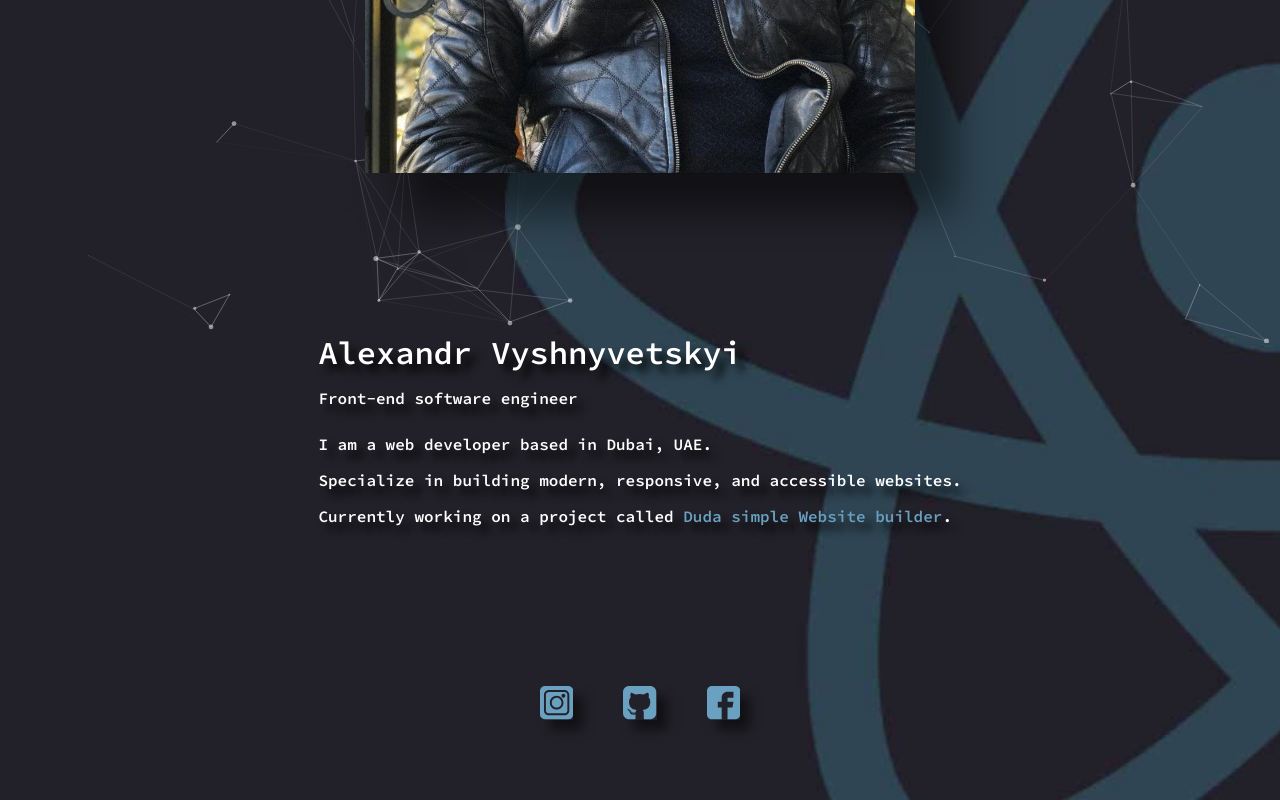
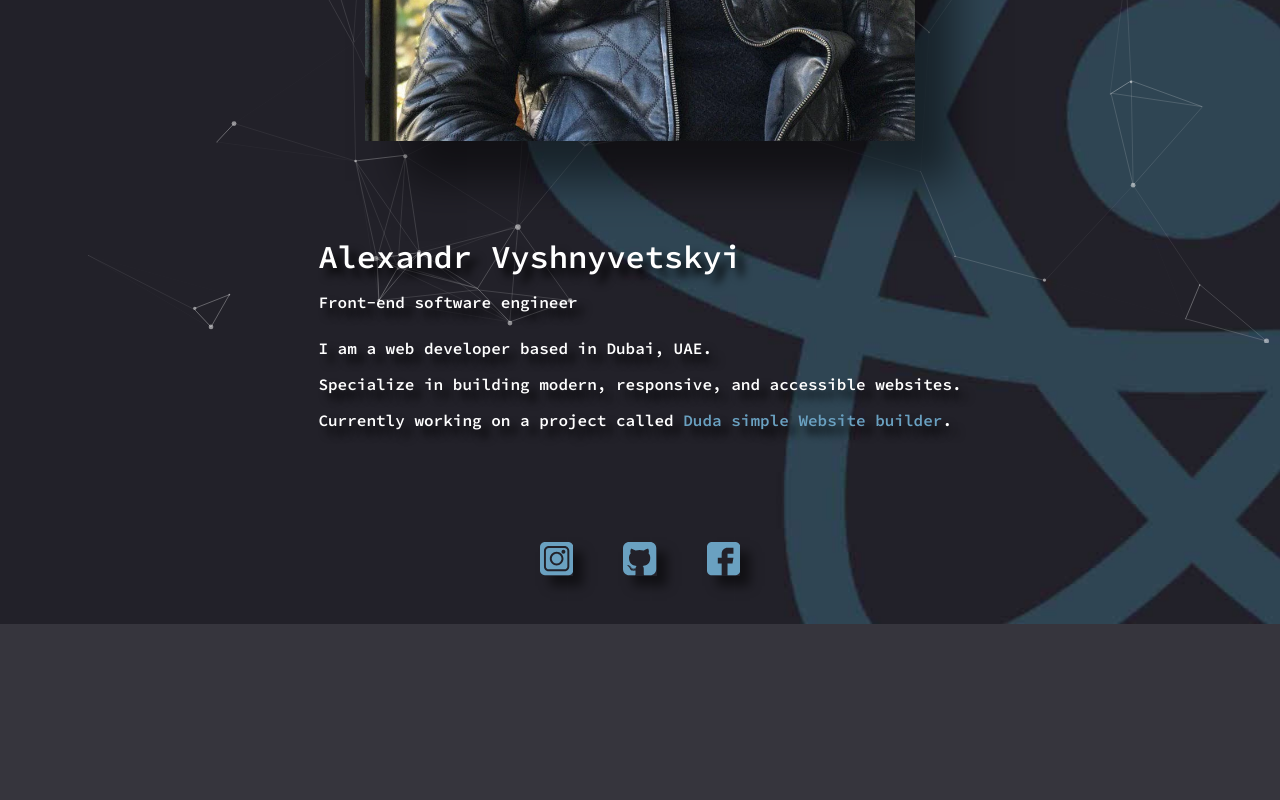
Before and after one commit to vishnyo/alexandr-vyshnyvetskyi, a plain HTML site: page index.html in a window 1280 px wide. Shown: the part 457-1257 px from the top of the page. After the commit the page ends 1081 px from the top, so only its background shows below. Drawn offline with Linux system fonts and the light colour scheme.

Commit message:
css fixes

```diff
--- a/css/styles.css
+++ b/css/styles.css
@@ -7,7 +7,7 @@ body {
   margin: 0;
   color: white;
   font-family: SourceCodePro, monospace;
-  font-size: clamp(14px, 10vw, 2vmin);
+  font-size: clamp(14px, 2vmin, 3vmin);
 }
 
 img {
@@ -47,7 +47,7 @@ a:hover {
   display: flex;
   align-items: center;
   justify-content: center;
-  margin: 10vmin;
+  margin: 6vmin;
 }
 
 .description,
@@ -72,14 +72,14 @@ a:hover {
 }
 
 .subtitle {
-  font-size: 2vmin;
+  font-size: clamp(14px, 2vmin, 3vmin);
 }
 
 .socials_container {
   display: flex;
   justify-content: center;
   align-items: center;
-  margin-top: 20vmin;
+  margin-top: 14vmin;
 }
 
 .socials {
@@ -87,7 +87,6 @@ a:hover {
   width: 100%;
   color: #2f4553;
   display: flex;
-  grid-template-columns: 1fr 1fr;
   justify-content: space-between;
 }
 
```
Also changed, not shown: index.html (+1 -0 lines).
